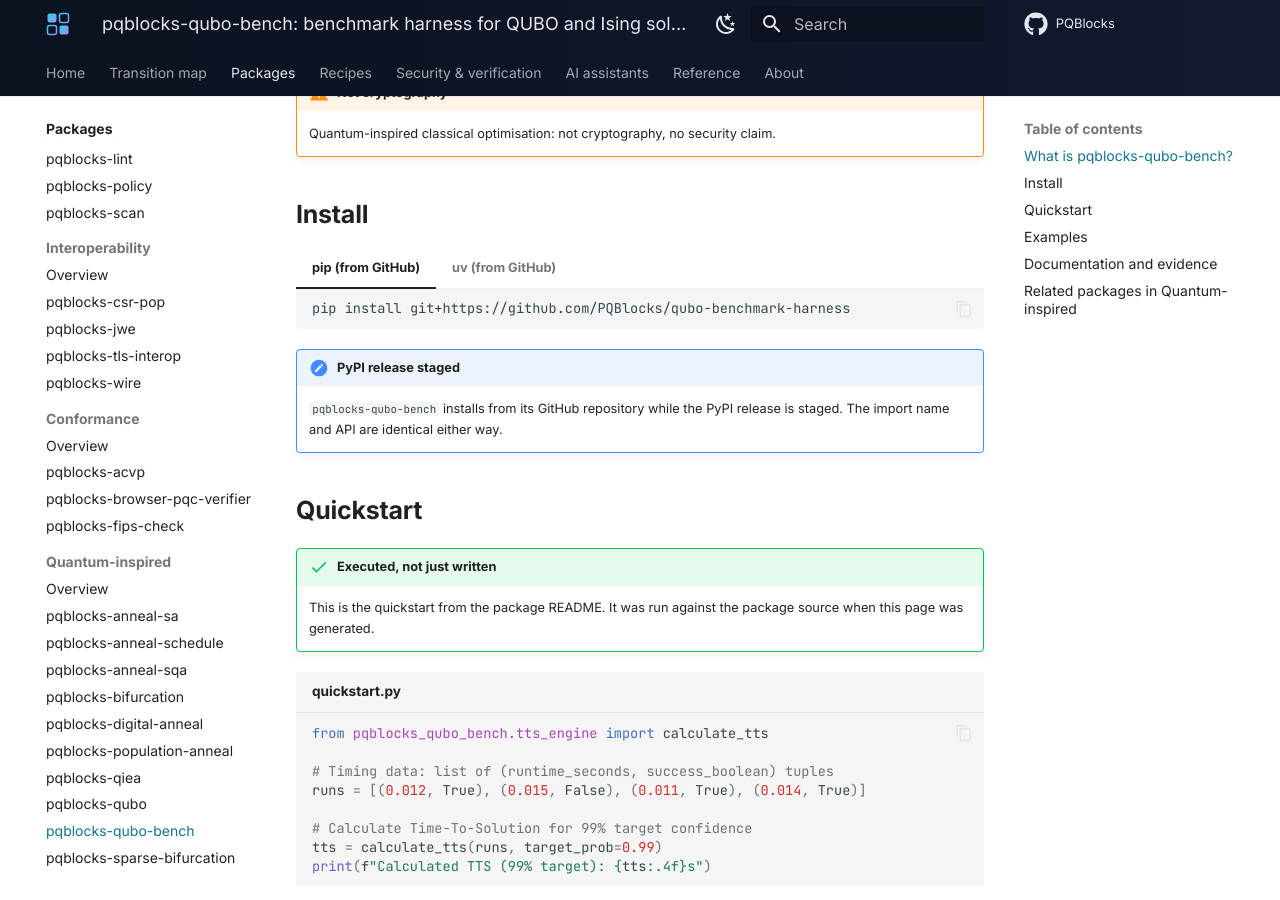
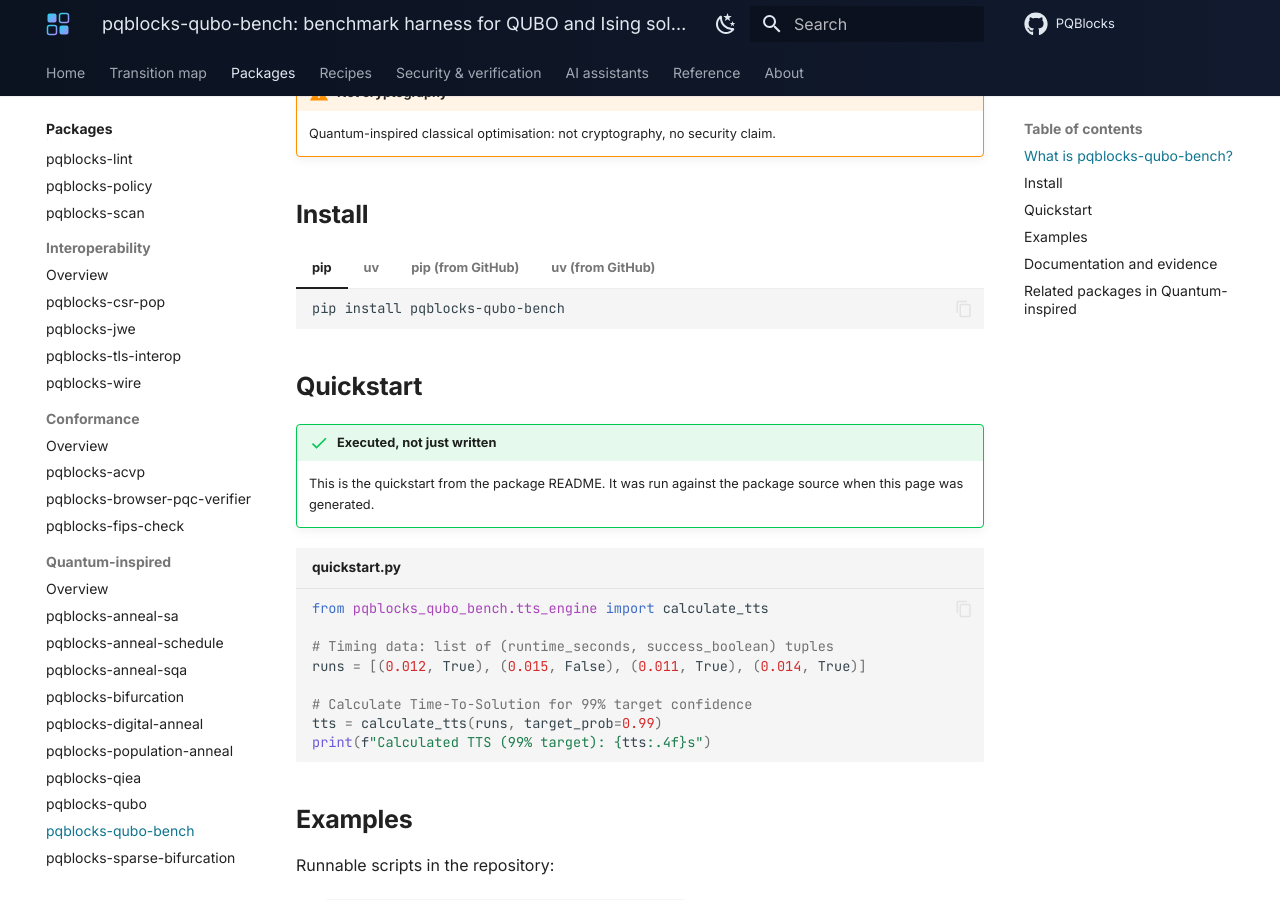
Before and after one commit to PQBlocks/pqblocks.github.io, an MkDocs documentation site: the page built from docs/packages/qubo-bench.md, in a window 1280 px wide and 900 px high, scrolled down 1123 px. Built offline with MkDocs 1.6.1 and Material for MkDocs 9.7.7, drawn with Linux system fonts in a browser that asks for light colours; plug-ins that fetch from the network failed and are left out; comment, search, counter and statistics services are not loaded.

Commit message:
docs: refresh package catalog [skip ci]

````diff
--- a/docs/llms-full.txt
+++ b/docs/llms-full.txt
@@ -716,7 +716,7 @@ Classical solvers modelled on quantum dynamics for Ising and QUBO problems. Kept
   print(f"QUBO Energy: {bqm_qubo.energy(sample)}")
   ```
 
-- [pqblocks-qubo-bench](https://pqblocks.github.io/packages/qubo-bench/): Benchmarking harness and standard instance loaders for quantum-inspired optimization algorithms against classical baselines. Install: `pip install git+https://github.com/PQBlocks/qubo-benchmark-harness`. Import: `pqblocks_qubo_bench`.
+- [pqblocks-qubo-bench](https://pqblocks.github.io/packages/qubo-bench/): Benchmarking harness and standard instance loaders for quantum-inspired optimization algorithms against classical baselines. Install: `pip install pqblocks-qubo-bench`. Import: `pqblocks_qubo_bench`.
 
   ```python
   from pqblocks_qubo_bench.tts_engine import calculate_tts
--- a/docs/llms.txt
+++ b/docs/llms.txt
@@ -66,5 +66,5 @@ Classical solvers modelled on quantum dynamics for Ising and QUBO problems. Kept
 - [pqblocks-population-anneal](https://pqblocks.github.io/packages/population-anneal/): Population Annealing Monte Carlo heuristic solver for Ising models and QUBO combinatorial optimization. Quantum-inspired classical optimization, not cryptography. Install: `pip install pqblocks-population-anneal`. Import: `pqblocks_population_anneal`.
 - [pqblocks-qiea](https://pqblocks.github.io/packages/qiea/): Quantum-Inspired Evolutionary Algorithm (QIEA) with Q-bit representations and quantum rotation gates for Ising and QUBO optimization problems. Quantum-inspired classical optimization, not… Install: `pip install pqblocks-qiea`. Import: `pqblocks_qiea`.
 - [pqblocks-qubo](https://pqblocks.github.io/packages/qubo/): Unified mathematical representation and converter library for Quadratic Unconstrained Binary Optimization (QUBO) and Ising formulations. Install: `pip install pqblocks-qubo`. Import: `pqblocks_qubo`.
-- [pqblocks-qubo-bench](https://pqblocks.github.io/packages/qubo-bench/): Benchmarking harness and standard instance loaders for quantum-inspired optimization algorithms against classical baselines. Install: `pip install git+https://github.com/PQBlocks/qubo-benchmark-harness`. Import: `pqblocks_qubo_bench`.
+- [pqblocks-qubo-bench](https://pqblocks.github.io/packages/qubo-bench/): Benchmarking harness and standard instance loaders for quantum-inspired optimization algorithms against classical baselines. Install: `pip install pqblocks-qubo-bench`. Import: `pqblocks_qubo_bench`.
 - [pqblocks-sparse-bifurcation](https://pqblocks.github.io/packages/sparse-bifurcation/): Sparse Discrete Simulated Bifurcation (dSB) heuristic solver for large-scale Ising and QUBO combinatorial optimization. Install: `pip install git+https://github.com/PQBlocks/sparse-bifurcation`. Import: `pqblocks_sparse_bifurcation`.
--- a/docs/packages/index.md
+++ b/docs/packages/index.md
@@ -97,5 +97,5 @@ schema: {"@context": "https://schema.org", "@type": "ItemList", "name": "PQBlock
 | [`pqblocks-population-anneal`](population-anneal.md) | Population Annealing Monte Carlo heuristic solver for Ising models and QUBO combinatorial optimization.… | `pip install pqblocks-population-anneal` |
 | [`pqblocks-qiea`](qiea.md) | Quantum-Inspired Evolutionary Algorithm (QIEA) with Q-bit representations and quantum rotation gates for Ising and… | `pip install pqblocks-qiea` |
 | [`pqblocks-qubo`](qubo.md) | Unified mathematical representation and converter library for Quadratic Unconstrained Binary Optimization (QUBO) and… | `pip install pqblocks-qubo` |
-| [`pqblocks-qubo-bench`](qubo-bench.md) | Benchmarking harness and standard instance loaders for quantum-inspired optimization algorithms against classical… | `pip install git+https://github.com/PQBlocks/qubo-benchmark-harness` |
+| [`pqblocks-qubo-bench`](qubo-bench.md) | Benchmarking harness and standard instance loaders for quantum-inspired optimization algorithms against classical… | `pip install pqblocks-qubo-bench` |
 | [`pqblocks-sparse-bifurcation`](sparse-bifurcation.md) | Sparse Discrete Simulated Bifurcation (dSB) heuristic solver for large-scale Ising and QUBO combinatorial optimization. | `pip install git+https://github.com/PQBlocks/sparse-bifurcation` |
--- a/docs/packages/optimization.md
+++ b/docs/packages/optimization.md
@@ -84,7 +84,7 @@ schema: {"@context": "https://schema.org", "@type": "CollectionPage", "name": "P
 
     Benchmarking harness and standard instance loaders for quantum-inspired optimization algorithms against classical baselines.
 
-    `pip install git+https://github.com/PQBlocks/qubo-benchmark-harness`
+    `pip install pqblocks-qubo-bench`
 
 -   __[pqblocks-sparse-bifurcation](sparse-bifurcation.md)__
 
@@ -108,5 +108,5 @@ schema: {"@context": "https://schema.org", "@type": "CollectionPage", "name": "P
 | [`pqblocks-population-anneal`](population-anneal.md) | Population Annealing Monte Carlo heuristic solver for Ising models and QUBO combinatorial optimization.… | PyPI | none |
 | [`pqblocks-qiea`](qiea.md) | Quantum-Inspired Evolutionary Algorithm (QIEA) with Q-bit representations and quantum rotation gates for… | PyPI | none |
 | [`pqblocks-qubo`](qubo.md) | Unified mathematical representation and converter library for Quadratic Unconstrained Binary Optimization… | PyPI | none |
-| [`pqblocks-qubo-bench`](qubo-bench.md) | Benchmarking harness and standard instance loaders for quantum-inspired optimization algorithms against… | GitHub | none |
+| [`pqblocks-qubo-bench`](qubo-bench.md) | Benchmarking harness and standard instance loaders for quantum-inspired optimization algorithms against… | PyPI | none |
 | [`pqblocks-sparse-bifurcation`](sparse-bifurcation.md) | Sparse Discrete Simulated Bifurcation (dSB) heuristic solver for large-scale Ising and QUBO combinatorial… | GitHub | none |
--- a/docs/packages/qubo-bench.md
+++ b/docs/packages/qubo-bench.md
@@ -10,7 +10,7 @@ schema: {"@context": "https://schema.org", "@type": "SoftwareSourceCode", "name"
 
 <p class="pqb-lead" markdown>Benchmarking harness and standard instance loaders for quantum-inspired optimization algorithms against classical baselines.</p>
 
-![Install from GitHub](https://img.shields.io/badge/install-GitHub-334155?style=flat-square) ![Area](https://img.shields.io/badge/area-Quantum--inspired-0e7490?style=flat-square) ![Status](https://img.shields.io/badge/status-Alpha-b45309?style=flat-square) ![Python](https://img.shields.io/badge/python-%3E%3D3.11-1e40af?style=flat-square) ![Licence](https://img.shields.io/badge/licence-Apache--2.0-334155?style=flat-square) [![Source](https://img.shields.io/badge/source-qubo--benchmark--harness-111827?style=flat-square&logo=github)](https://github.com/PQBlocks/qubo-benchmark-harness)
+[![PyPI](https://img.shields.io/pypi/v/pqblocks-qubo-bench?style=flat-square&label=PyPI&color=0f766e)](https://pypi.org/project/pqblocks-qubo-bench/) ![Area](https://img.shields.io/badge/area-Quantum--inspired-0e7490?style=flat-square) ![Status](https://img.shields.io/badge/status-Alpha-b45309?style=flat-square) ![Python](https://img.shields.io/badge/python-%3E%3D3.11-1e40af?style=flat-square) ![Licence](https://img.shields.io/badge/licence-Apache--2.0-334155?style=flat-square) [![Source](https://img.shields.io/badge/source-qubo--benchmark--harness-111827?style=flat-square&logo=github)](https://github.com/PQBlocks/qubo-benchmark-harness)
 
 !!! abstract "At a glance"
 
@@ -36,6 +36,18 @@ Standardized benchmarking harness, instance loaders, and metric evaluators for q
 
 ## Install
 
+=== "pip"
+
+    ```bash
+    pip install pqblocks-qubo-bench
+    ```
+
+=== "uv"
+
+    ```bash
+    uv add pqblocks-qubo-bench
+    ```
+
 === "pip (from GitHub)"
 
     ```bash
@@ -47,9 +59,6 @@ Standardized benchmarking harness, instance loaders, and metric evaluators for q
     ```bash
     uv add git+https://github.com/PQBlocks/qubo-benchmark-harness
     ```
-
-!!! note "PyPI release staged"
-    `pqblocks-qubo-bench` installs from its GitHub repository while the PyPI release is staged. The import name and API are identical either way.
 
 ## Quickstart
 
````
Also changed, not shown: docs/releases.md (+1 -1 lines), docs/catalog.json, 1 other file.
